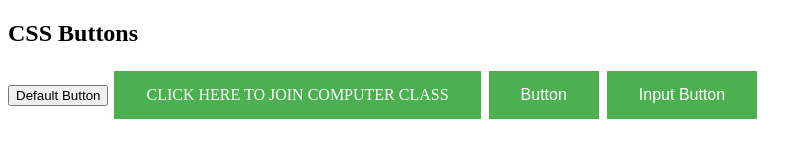
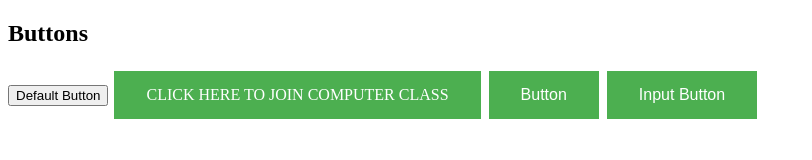
Before and after one commit to saamitupadhye/game-projection-website, a plain HTML site: page index.html in a window 1280 px wide. Shown: the whole page, without its empty margins (0-812 px from the left). Drawn offline with Linux system fonts and the light colour scheme.

Commit message:
Update and rename Page1.html to index.html

```diff
--- a/Page1.html
+++ b/index.html
@@ -18,7 +18,7 @@
 </head>
 <body>
 
-<h2>CSS Buttons</h2>
+<h2>Buttons</h2>
 
 <button>Default Button</button>
 <a href="https://meet.google.com/pab-qpnd-dxs" class="button">CLICK HERE TO JOIN COMPUTER CLASS</a>
```
